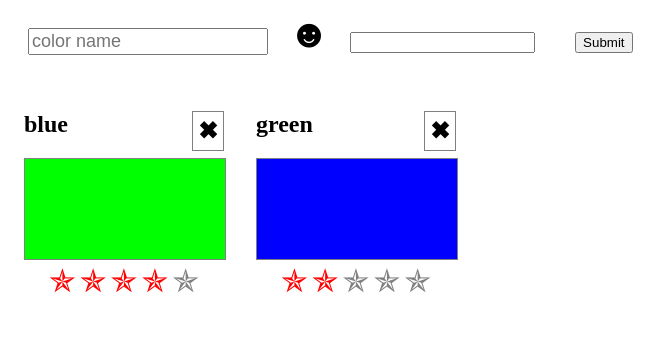
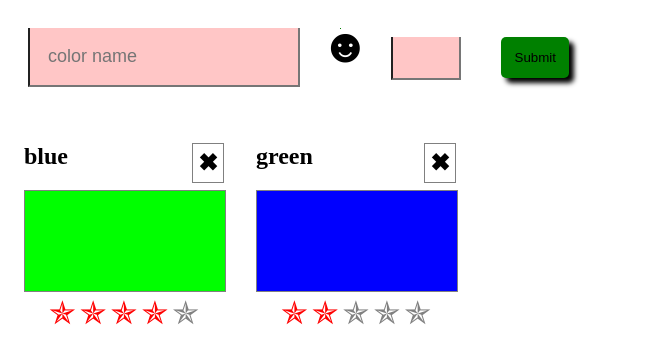
Before and after one commit to NoLogicOne/React_Redux_study, a React app: page / in a window 1280 px wide. Shown: the top 362 px of the page, without its empty margins (0-672 px from the left). Built offline with nearby package versions, Linux system fonts and the light colour scheme; the HTML template or start-up script is replaced by a standard one.

Commit message:
semantic validate form

```diff
--- a/src/App/ColorForm/ColorForm.js
+++ b/src/App/ColorForm/ColorForm.js
@@ -40,6 +40,8 @@ const ColorForm = ({sendColor}) => {
 			<label className="picker__form_number">
 				<input ref={input => _rating = input}
 					   type="number"
+					   min="0"
+					   max="5"
 					   required/>
 			</label>
 				<input type="submit"/>
--- a/src/App/ColorForm/ColorForm.scss
+++ b/src/App/ColorForm/ColorForm.scss
@@ -6,16 +6,35 @@ input{
 	// height: 50px;
 	margin: 20px;
 	display: inline-block;
+	padding: 1em;
+	border-top: none;
 	&[type="color"]{
 		width: 1px;
 		height: 1px;
 		position: absolute;
 		z-index: -1;
 		border: none;
+		padding: 0;
 		background-color: transparent;
 	}
 	&[type="text"]{
 		font-size: 18px;
+	}
+	&[type="submit"]{
+		border: none;
+		-webkit-border-radius: 5px;
+		-moz-border-radius: 5px;
+		-ms-border-radius: 5px;
+		-o-border-radius: 5px;
+		border-radius: 5px;
+		box-shadow: 5px 5px 5px black;
+		cursor: pointer;
+	}
+	&:invalid{
+		background-color: #ffaaaaaa;
+	}
+	&:valid{
+		background-color: green;
 	}
 }
 
@@ -24,7 +43,7 @@ input{
 		border-radius: 50%;
 		height: 100%;
 		position: static;
-		font-size: 2.5em;
+		font-size: 3em;
 		cursor: pointer;
 		&:focus{
 			outline: 1px solid blue;
--- a/src/App/ColorsInfo/StarRating/StarRating.js
+++ b/src/App/ColorsInfo/StarRating/StarRating.js
@@ -11,9 +11,8 @@ const StarRating = ({value = 3,
 					(curr, i) => (
 						<Star key = {i}
 							  index = {i}
-							  onRatingChange = {onRatingChange}
-							  color = {color}
-					          light = {value > i}/>
+					          light = {value > i}
+					          {...{color, onRatingChange}}/>
 					)
 				)
 	}
```
Also changed, not shown: src/App/App.js (indentation only), 1 other file (tests, documents, lock files or other folders).
